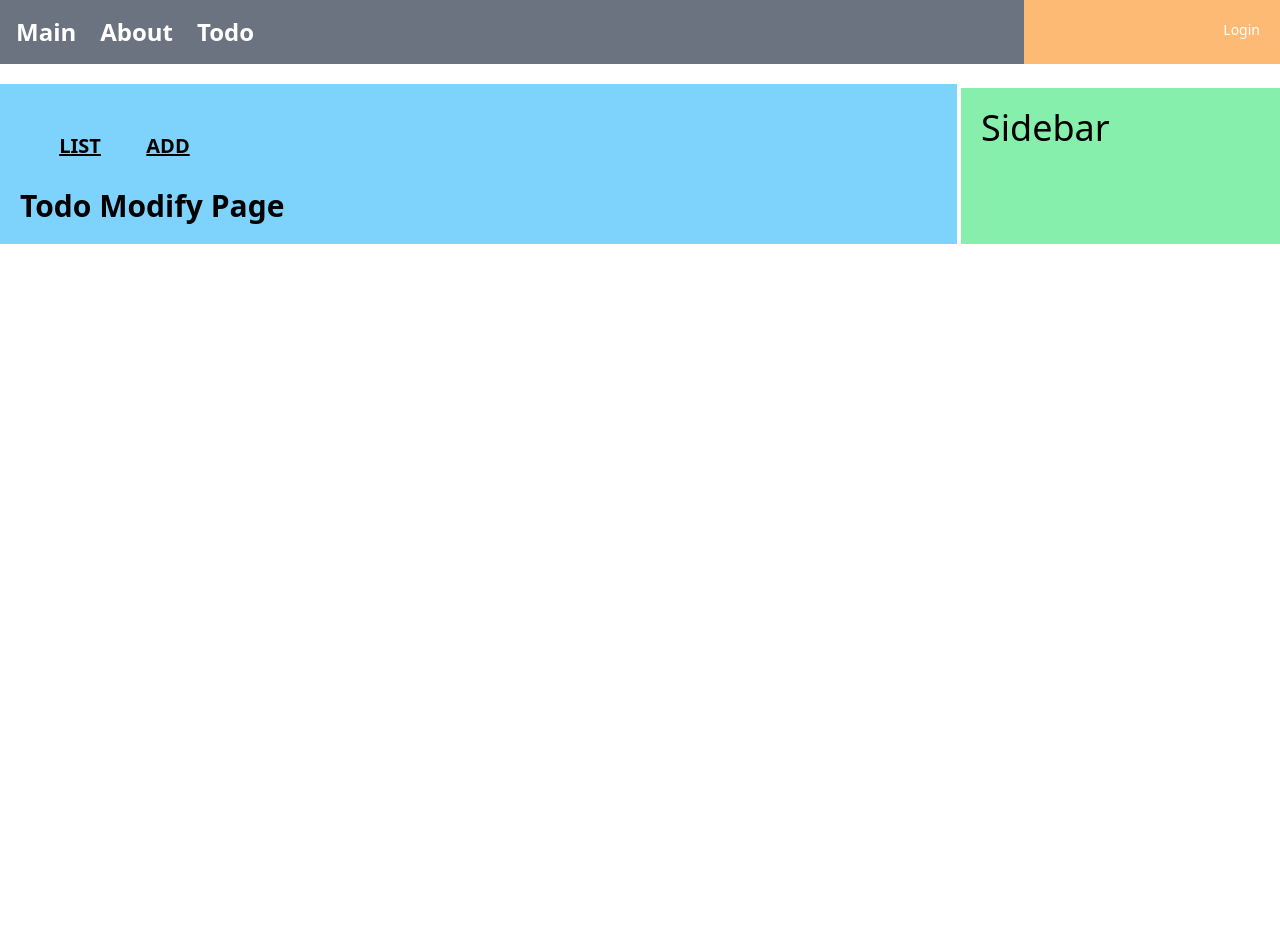
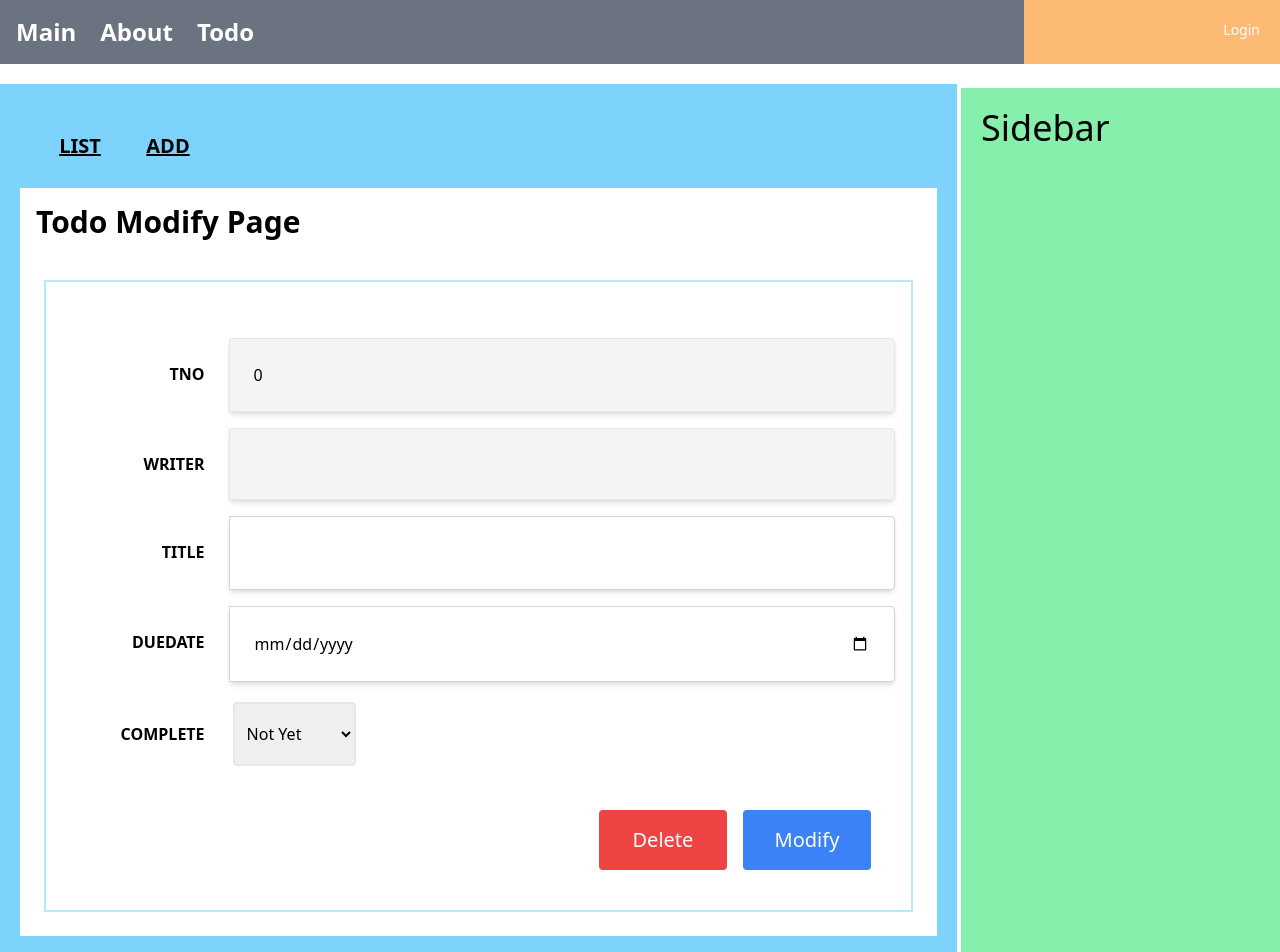
Before and after one commit to softlee144/mall, a React (Create React App) app: page /todo/modify/1 in a window 1280 px wide. Shown: the top 952 px of the page. Before the commit the page ends 800 px from the top, so only its background shows below. Built offline with nearby package versions, Linux system fonts and the light colour scheme; no server answers.

Commit message:
수정 삭제 컴포넌트 기능 추가

```diff
--- a/src/api/todoApi.js
+++ b/src/api/todoApi.js
@@ -33,3 +33,13 @@
 
   return res.data;
 };
+
+export const deleteOne = async (tno) => {
+  const res = await axios.delete(`${prefix}/${tno}`);
+  return res.data;
+};
+
+export const putOne = async (todo) => {
+  const res = await axios.put(`${prefix}/${todo.tno}`, todo);
+  return res.data;
+};
--- /dev/null
+++ b/src/components/todo/ModifyComponent.js
@@ -0,0 +1,154 @@
+import { useEffect, useState } from "react";
+import { deleteOne, getOne, putOne } from "../../api/todoApi";
+import useCustomMove from "../../hooks/useCustomMove";
+import ResultModal from "../common/ResultModal";
+
+const initState = {
+  tno: 0,
+  title: "",
+  writer: "",
+  dueDate: null,
+  complete: false,
+};
+
+const ModifyComponent = ({ tno }) => {
+  const [todo, setTodo] = useState({ ...initState });
+
+  // 모달 창을 위한 상태
+  const [result, setResult] = useState(null);
+
+  // 이동을 위한 기능들
+  const { moveToList, moveToRead } = useCustomMove();
+
+  useEffect(() => {
+    getOne(tno).then((data) => {
+      console.log(data);
+      setTodo(data);
+    });
+  }, [tno]);
+
+  const handleClickModify = () => {
+    putOne(todo).then((data) => {
+      setResult(`Modified`);
+    });
+  };
+
+  const handleClickDelete = () => {
+    deleteOne(tno).then((data) => {
+      setResult(`Deleted`);
+    });
+  };
+
+  //모달 창이 close될때
+  const closeModal = () => {
+    if (result === "Deleted") {
+      moveToList();
+    } else {
+      moveToRead(tno);
+    }
+  };
+
+  const handleChangeTodo = (e) => {
+    todo[e.target.name] = e.target.value;
+    setTodo({ ...todo });
+  };
+
+  const handleChangeTodoComplete = (e) => {
+    const value = e.target.value;
+    todo.complete = value === "Y";
+    setTodo({ ...todo });
+  };
+
+  return (
+    <div className="border-2 border-sky-200 mt-10 m-2 p-4">
+      {result ? (
+        <ResultModal
+          title={"처리결과"}
+          content={result}
+          callbackFn={closeModal}
+        ></ResultModal>
+      ) : (
+        <></>
+      )}
+
+      <div className="flex justify-center mt-10">
+        <div className="relative mb-4 flex w-full flex-wrap items-stretch">
+          <div className="w-1/5 p-6 text-right font-bold">TNO</div>
+          <div className="w-4/5 p-6 rounded-r border border-solid shadow-md bg-gray-100">
+            {" "}
+            {todo.tno}{" "}
+          </div>
+        </div>
+      </div>
+
+      <div className="flex justify-center">
+        <div className="relative mb-4 flex w-full flex-wrap items-stretch">
+          <div className="w-1/5 p-6 text-right font-bold">WRITER</div>
+          <div className="w-4/5 p-6 rounded-r border border-solid shadow-md bg-gray-100">
+            {" "}
+            {todo.writer}{" "}
+          </div>
+        </div>
+      </div>
+
+      <div className="flex justify-center">
+        <div className="relative mb-4 flex w-full flex-wrap items-stretch">
+          <div className="w-1/5 p-6 text-right font-bold">TITLE</div>
+          <input
+            className="w-4/5 p-6 rounded-r border border-solid border-neutral-300 shadow-md"
+            name="title"
+            type={"text"}
+            value={todo.title}
+            onChange={handleChangeTodo}
+          ></input>
+        </div>
+      </div>
+
+      <div className="flex justify-center">
+        <div className="relative mb-4 flex w-full flex-wrap items-stretch">
+          <div className="w-1/5 p-6 text-right font-bold">DUEDATE</div>
+          <input
+            className="w-4/5 p-6 rounded-r border border-solid border-neutral-300 shadow-md"
+            name="dueDate"
+            type={"date"}
+            value={todo.dueDate}
+            onChange={handleChangeTodo}
+          ></input>
+        </div>
+      </div>
+
+      <div className="flex justify-center">
+        <div className="relative mb-4 flex w-full flex-wrap items-stretch">
+          <div className="w-1/5 p-6 text-right font-bold">COMPLETE</div>
+          <select
+            name="status"
+            className="border-solid border-2 rounded m-1 p-2"
+            onChange={handleChangeTodoComplete}
+            value={todo.complete ? "Y" : "N"}
+          >
+            <option value="Y">Completed</option>
+            <option value="N">Not Yet</option>
+          </select>
+        </div>
+      </div>
+      <div className="flex justify-end p-4">
+        <button
+          type="button"
+          className="inline-block rounded p-4 m-2 text-xl w-32 text-white bg-red-500"
+          onClick={handleClickDelete}
+        >
+          Delete
+        </button>
+        <button
+          type="button"
+          onClick={handleClickModify}
+          className="rounded p-4 m-2 text-xl w-32 text-white bg-blue-500"
+        >
+          Modify
+        </button>
+      </div>
+    </div>
+  );
+};
+
+export default ModifyComponent;
--- a/src/pages/todo/ModifyPage.js
+++ b/src/pages/todo/ModifyPage.js
@@ -1,22 +1,14 @@
-/*
- * 수정의 경우 수정된 결과를 확인할 수 있는 조회 화면으로 다시 이동이 가능해야 하고,
-   삭제의 경우 목록 화면으로 이동하는 경우가 많다.
-   이를 위한 기능들을 useNavigate() 를 이용해서 작성한다.
- */
+import { useParams } from "react-router-dom";
+import ModifyComponent from "../../components/todo/ModifyComponent";
 
-import { useNavigate } from "react-router-dom";
-
-const ModifyPage = ({ tno }) => {
-  const navigate = useNavigate();
-
-  const moveToRead = () => {
-    navigate({ pathname: "/todo/read/${tno}" });
-  };
-
-  const moveToList = () => {
-    navigate({ pathname: "/todo/list" });
-  };
-  return <div className="text-3xl font-extrabold">Todo Modify Page</div>;
+const ModifyPage = () => {
+  const { tno } = useParams();
+  return (
+    <div className="p-4 w-full bg-white">
+      <div className="text-3xl font-extrabold">Todo Modify Page</div>
+      <ModifyComponent tno={tno} />
+    </div>
+  );
 };
 
 export default ModifyPage;
```
